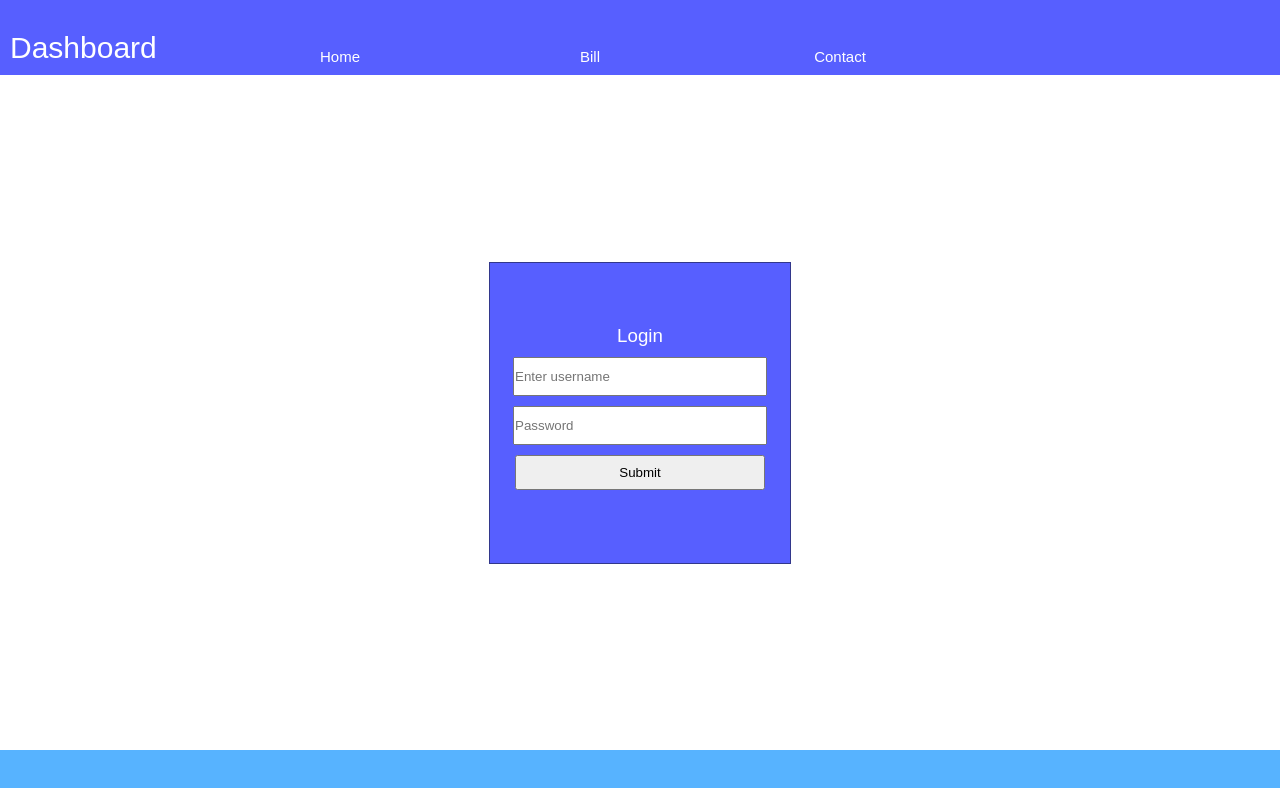
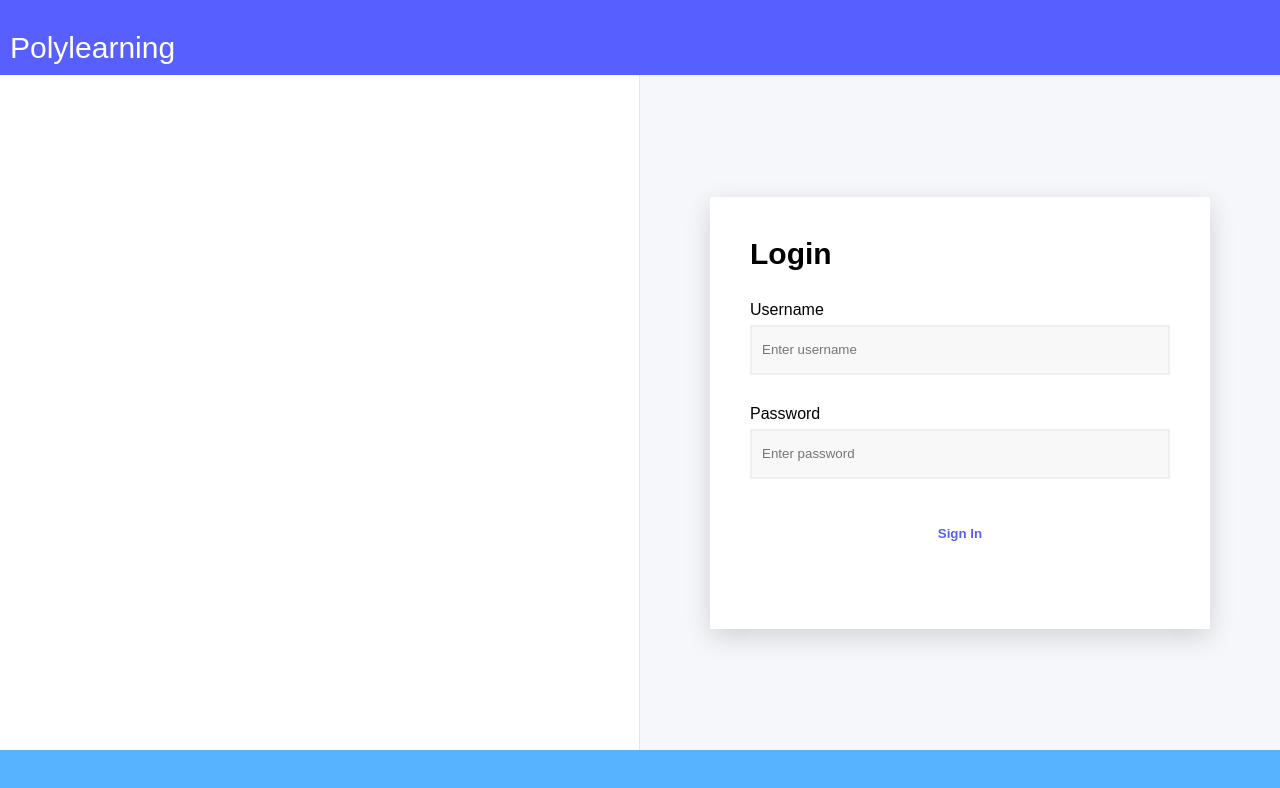
Before and after one commit to marinimaster/cis3020project, a website: page index.html in a window 1280 px wide. Drawn offline with Linux system fonts and the light colour scheme.

Commit message:
Refactor login and dashboard UI, implement password hashing and verification

```diff
--- a/index.html
+++ b/index.html
@@ -12,33 +12,41 @@
 
     <header>
         <div class="leftheaderdiv">
-            <h1>Dashboard</h1>
+            <h1>Polylearning</h1>
         </div>
 
-        <nav class="navbar">
-
-            <div class="navitem">Home</div>
-            <div class="navitem">Bill</div>
-            <div class="navitem">Contact</div>
-
-        </nav>
-
-        <div class="rightheaderdiv">
-        </div>
     </header>
 
+    <aside class="login-aside">
+
+    </aside>
+
     <main class="main-dashboard">
+
+        <!--deployed action: https://cis3020project.onrender.com/api/login-->
         <form class="login-form" method="POST" action="https://cis3020project.onrender.com/api/login">
+
             <h3>Login</h3>
-            <input class="login-input" type="text" name="username" placeholder="Enter username" />
-            <input class="login-input" type="password" name="password" placeholder="Password" />
-            <input class="login-input" type="submit" name="submit">
 
+            <div class="form-group">
+                <label for="username">Username</label>
+                <input class="login-input" type="text" id="username" name="username" placeholder="Enter username"
+                    required />
+            </div>
+
+            <div class="form-group">
+                <label for="password">Password</label>
+                <input class="login-input" type="password" id="password" name="password" placeholder="Enter password"
+                    required />
+            </div>
+
+            <input class="login-submit" type="submit" value="Sign In">
             <p id="error-message"></p>
+
         </form>
     </main>
 
-    <footer>
+    <footer class="footer-dashboard">
 
     </footer>
 
--- a/package.json
+++ b/package.json
@@ -13,6 +13,7 @@
   "license": "ISC",
   "type": "module",
   "dependencies": {
+    "bcrypt": "^6.0.0",
     "body-parser": "^2.2.2",
     "express": "^5.2.1",
     "express-session": "^1.19.0",
--- /dev/null
+++ b/src/utils/verify.mjs
@@ -0,0 +1,5 @@
+import bcrypt from 'bcrypt';
+
+export async function verifyPassword(entered_password, stored_hash){
+    return await bcrypt.compare(entered_password, stored_hash);
+}
--- a/styles.css
+++ b/styles.css
@@ -1,13 +1,15 @@
 * {
-    font-family: "Zalando Sans", sans-serif;
     font-family: "Zalando Sans", sans-serif;
     font-optical-sizing: auto;
     font-weight: 400;
+
+    box-sizing: border-box;
 
     margin: 0;
     padding: 0;
 }
 body {
+    background-color: #f5f7fb;
     min-height: 100vh;
     display: grid;
     grid-template-rows: 75px 1fr 50px;
@@ -22,39 +24,34 @@ body {
     min-height: 100vh;
     display: grid;
     grid-template-rows: 75px 1fr 50px;
-    grid-template-columns: 200px 1fr;
+    grid-template-columns: 1fr 1fr;
     grid-template-areas:
         "header header"
-        "main main"
+        "aside main"
         "footer footer";
 }
 
 header {
-    color: white;
-    width: 100%;
     grid-area: header;
     background-color: #575FFF;
-    display: grid;
+    color: white;
+
+    display: flex;
     align-items: center;
-    justify-items: center;
-    grid-template-rows: auto;
-    grid-template-columns: 200px auto 300px;
+    justify-content: space-between;
 }
 
 .leftheaderdiv {
     font-size: 15px;
     margin: 10px;
-    justify-self: start;
     align-self: end;
-    justify-content: end;
+    justify-content: start;
+    align-items: start;
 }
 
 .navbar {
-    font-size: 15px;
-    align-self: end;
-    display: grid;
-    grid-template-columns: 150px 150px 150px;
-    gap: 100px;
+    display: flex;
+    gap: 40px;
 }
 
 .navitem {
@@ -73,11 +70,10 @@ header {
     grid-template-columns: 150px;
 }
 
-aside {
-    border-right-width: 1px;
-    border-right-style: solid;
-    border-right-color: black;
-    grid-area: aside;
+.login-aside {
+    background-color: white;
+    border-right: 1px solid #e5e7eb;
+    padding: 30px 20px;
 }
 
 main {
@@ -95,23 +91,116 @@ footer {
     width: 100%;
     grid-area: footer;
     background-color: #57B3FF;
+    display: flex;
+    align-items: center;
+    justify-content: center;
+    font-size: 13px;
+    color: white;
 }
 
 
 .login-form {
-    color: white;
+    display: flex;
+    flex-direction: column;
+    gap: 30px;
+
+    width: 500px;
+    padding: 40px;
+
+    color:rgb(0, 0, 0);
+    background-color: #ffffff;
+    box-shadow: 0 8px 25px rgba(0,0,0,0.15);
+}
+
+.login-form h3{
+    font-size:30px;
+    font-weight:600;
+}
+
+.form-group {
+    width: 100%;
+    display: flex;
+    flex-direction: column;
+    gap: 6px;
+}
+
+label {
+    font-size: 16px;
+    font-weight: 500;
+    color: rgb(0, 0, 0);
+}
+
+.login-input {
+    height: 50px;
+    width: 100%;
+    padding: 0 10px;
+
+    background-color: #f8f8f8;
+    border: 2px solid rgb(240, 240, 240);
+}
+
+.login-submit {
+    height: 50px;
+    width: 100%;
+
+    background-color: white;
+    color: #575FFF;
+
+    border: none;
+    border-radius: 6px;
+
+    font-weight: 600;
+    cursor: pointer;
+}
+
+/*DASHBOARD*/
+
+aside {
+    background-color: white;
+    border-right: 1px solid #e5e7eb;
+    padding: 30px 20px;
+}
+
+aside h3{
+    font-weight: 600;
+}
+
+.dashboard-main {
+    padding: 40px;
+    display: flex;
+    flex-direction: column;
+    gap: 30px;
+}
+
+.dashboard-header h2 {
+    font-size: 22px;
+    font-weight: 600;
+}
+
+.dashboard-cards {
+    display: grid;
+    grid-template-columns: repeat(auto-fit, minmax(220px, 1fr));
+    gap: 25px;
+}
+
+.card {
+    background-color: white;
+    padding: 25px;
+    border-radius: 12px;
+    box-shadow: 0 8px 25px rgba(0,0,0,0.08);
+
     display: flex;
     flex-direction: column;
     gap: 10px;
-    justify-content: center;
-    align-items: center;
-    width: 300px;
-    height: 300px;
-    background-color: #575FFF;
-    border: 1px solid #32378b;
 }
 
-.login-input {
-    height: 35px;
-    width: 250px;
+.card h3 {
+    font-size: 15px;
+    font-weight: 500;
+    color: #666;
 }
+
+.card p {
+    font-size: 22px;
+    font-weight: 600;
+}
```
Also changed, not shown: private/dashboard.html (+29 -4 lines), src/index.mjs (+23 -15 lines), src/utils/hash.mjs (added, +8 -0 lines), src/utils/users.mjs (+20 -4 lines), 1 other file.
